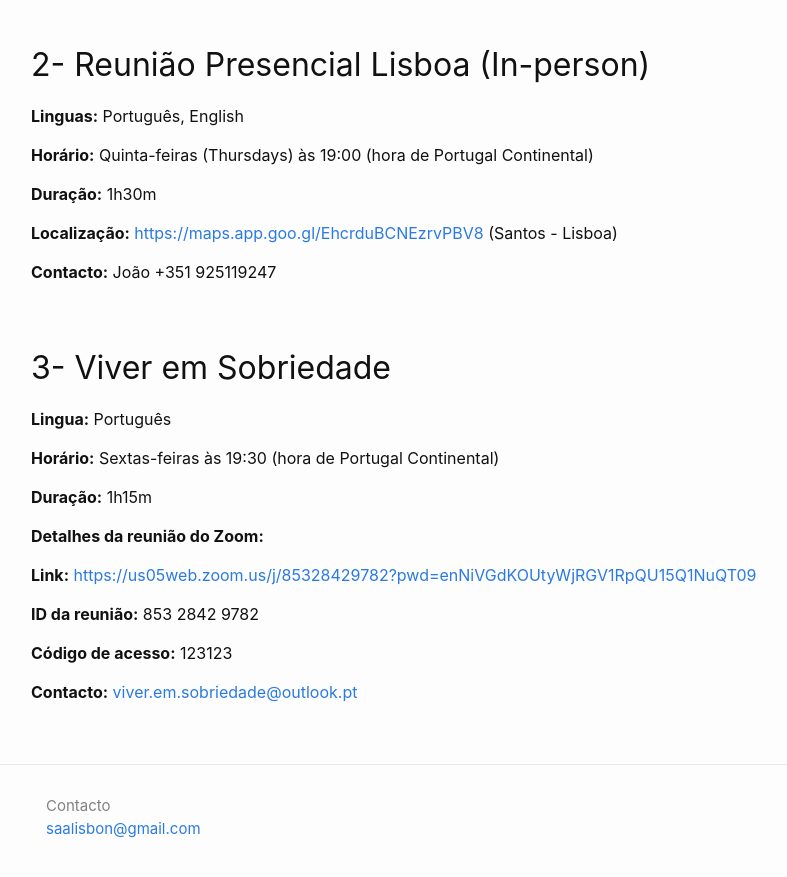
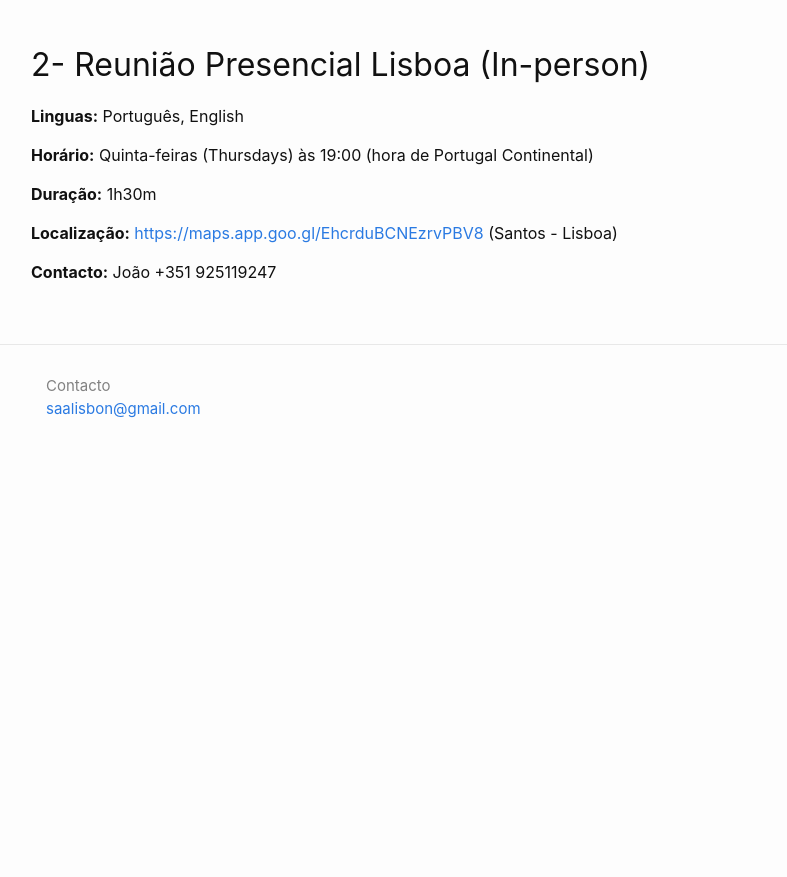
Before and after one commit to asaportugal/asaportugal.github.io, a Jekyll site: the page built from m4_reunioes.md, in a window 1280 px wide and 900 px high, scrolled down 990 px. Shown: the top 877 px of the window, without its empty margins (127-914 px from the left). Built offline with Jekyll 4.4.1, drawn with Linux system fonts in a browser that asks for light colours; after the commit the page ends 1470 px from its top, so only the background shows below that.

Commit message:
removed online portuguese meeting

```diff
--- a/m4_reunioes.md
+++ b/m4_reunioes.md
@@ -27,24 +27,6 @@ banner: 'assets/meeting.jpg'
 **Contacto:** [saalisbon@gmail.com](mailto:saalisbon@gmail.com)
 
 
-<!-- ## 2- Viver em Sobriedade
-
-**Lingua:** Português
-
-**Horário:** Quartas-feiras às 19:30 (hora de Portugal Continental)
-
-**Duração:** 1h15m
-
-**Detalhes da reunião do Zoom:**
-
-**Link:** <https://us05web.zoom.us/j/85328429782?pwd=enNiVGdKOUtyWjRGV1RpQU15Q1NuQT09>
-
-**ID da reunião:** 853 2842 9782
-
-**Código de acesso:** 123123
-
-**Contacto:** [viver.em.sobriedade@outlook.pt](mailto:viver.em.sobriedade@outlook.pt) -->
-
 
 ## 2- Reunião Presencial Lisboa (In-person)
 
@@ -57,22 +39,3 @@ banner: 'assets/meeting.jpg'
 **Localização:** <https://maps.app.goo.gl/EhcrduBCNEzrvPBV8> (Santos - Lisboa)
 
 **Contacto:** João +351 925119247
-
-
-## 3- Viver em Sobriedade
-
-**Lingua:** Português
-
-**Horário:** Sextas-feiras às 19:30 (hora de Portugal Continental)
-
-**Duração:** 1h15m
-
-**Detalhes da reunião do Zoom:**
-
-**Link:** <https://us05web.zoom.us/j/85328429782?pwd=enNiVGdKOUtyWjRGV1RpQU15Q1NuQT09>
-
-**ID da reunião:** 853 2842 9782
-
-**Código de acesso:** 123123
-
-**Contacto:** [viver.em.sobriedade@outlook.pt](mailto:viver.em.sobriedade@outlook.pt)
```
